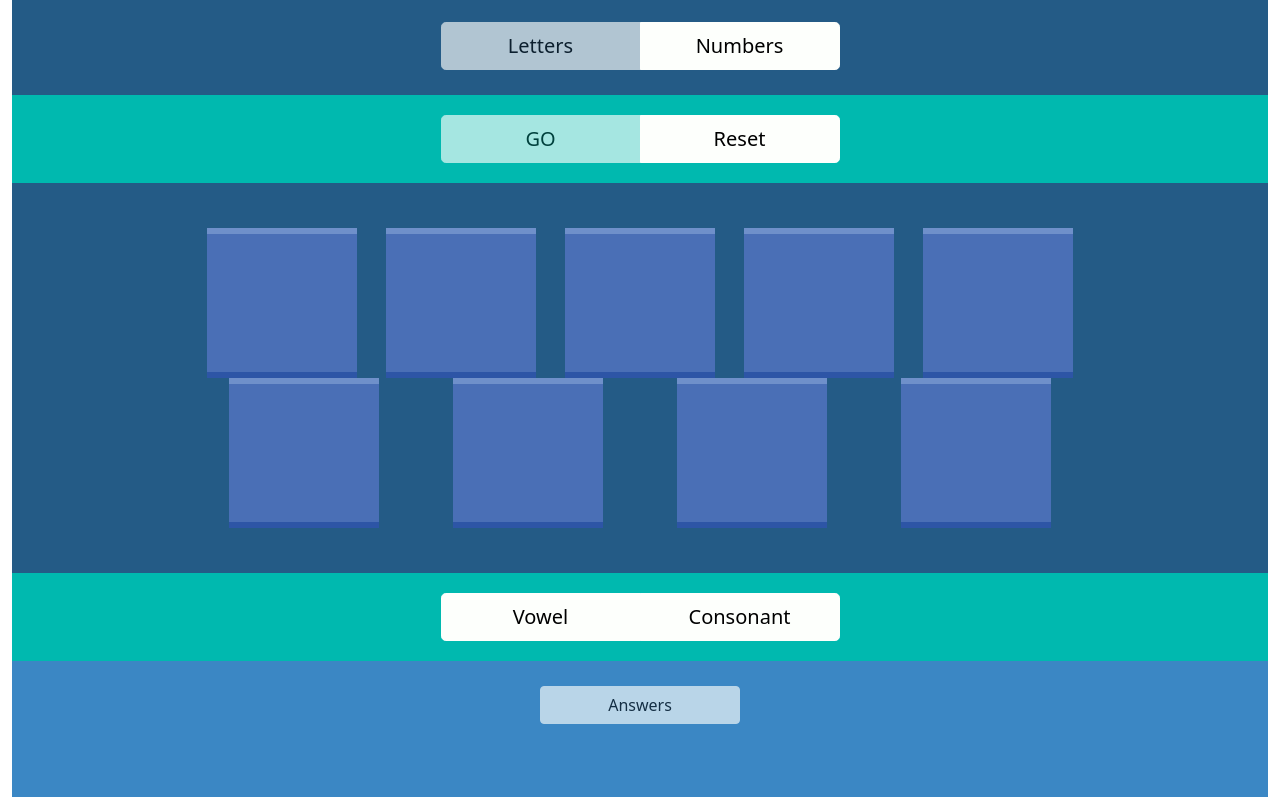
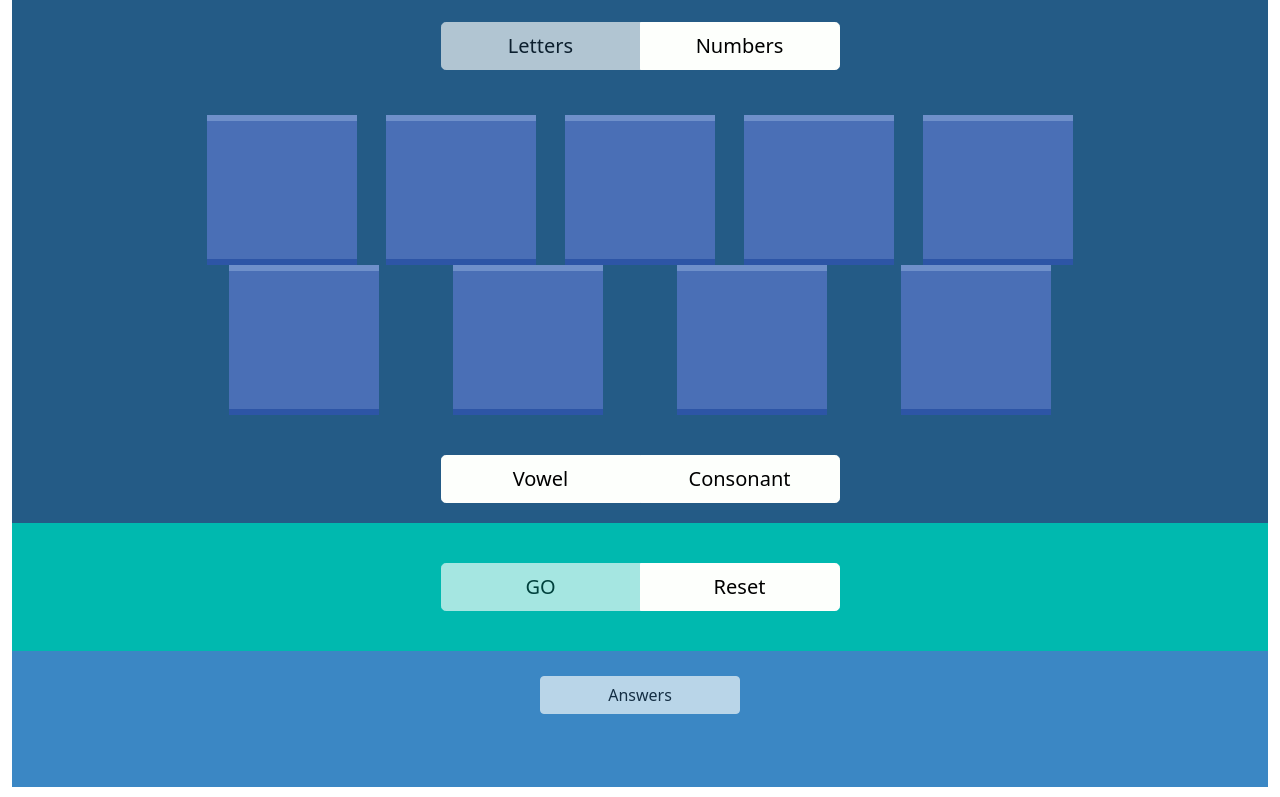
Before and after one commit to doogyb/doogy-does-countdown-frontend, a website built with webpack: page index.html in a window 1280 px wide. Shown: the part 685-1482 px from the top of the page. Built offline with nearby package versions, Linux system fonts and the light colour scheme; files whose address does not match are found by name.

Commit message:
Move Go/Reset row and add spacing

```diff
--- a/index.html
+++ b/index.html
@@ -62,21 +62,6 @@
               </button>
               <button id="number_selector" class="btn btn-primary btn-lg">
                 Numbers
-              </button>
-            </div>
-          </div>
-        </div>
-      </div>
-
-      <div class="button_row container">
-        <div class="row">
-          <div class="col d-flex justify-content-center">
-            <div class="btn-group">
-              <button id="start_timer" class="btn btn-primary btn-lg" disabled>
-                GO
-              </button>
-              <button id="reset_timer" class="btn btn-primary btn-lg">
-                Reset
               </button>
             </div>
           </div>
@@ -198,6 +183,21 @@
         </div>
       </div>
 
+      <div class="button_row container" id="letter-chooser">
+        <div class="row">
+          <div class="col d-flex justify-content-center">
+            <div class="btn-group">
+              <button id="start_timer" class="btn btn-primary btn-lg" disabled>
+                GO
+              </button>
+              <button id="reset_timer" class="btn btn-primary btn-lg">
+                Reset
+              </button>
+            </div>
+          </div>
+        </div>
+      </div>
+
       <div id="answers" class="container">
         <div class="row">
           <div class="col d-flex justify-content-center">
--- a/sass/style.scss
+++ b/sass/style.scss
@@ -5,6 +5,11 @@ $primary: #fdfffc;
 h1,
 .letter_box {
   font-family: "Poppins", sans-serif;
+}
+
+#letter-chooser {
+  padding: 40px 0 !important;
+  background: #00b9af !important;
 }
 
 #banner_container {
@@ -85,7 +90,7 @@ $letter_box_size: 150px;
 }
 
 .boxes {
-  padding: 45px;
+  padding: 20px;
   background: #245b86;
 
   #letters.row {
@@ -134,7 +139,7 @@ button {
 
 #main .button_row {
   padding: 20px 0;
-  background: #00b9af;
+  background: #245b86;
 }
 
 #answers {
```
Also changed, not shown: css/style.css, 1 other file.
